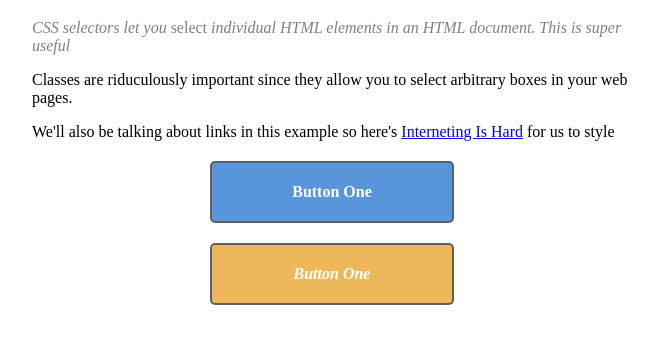
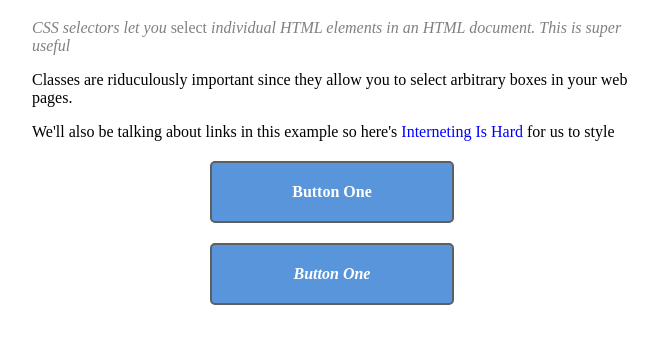
Before and after one commit to nanaowusunyamekye/html-css, a plain HTML site: page interneting-is-hard/css-selectors/selectors.html in a window 1280 px wide. Shown: the part 61-404 px from the top of the page, without its empty margins (308-966 px from the left). Drawn offline with Linux system fonts and the light colour scheme.

Commit message:
Add initial pseudo-classes

```diff
--- a/interneting-is-hard/css-selectors/selectors.html
+++ b/interneting-is-hard/css-selectors/selectors.html
@@ -18,8 +18,8 @@
 
         <p>We'll also be talking about links in this example so here's <a href="https://www.internetingishard.com"> Interneting Is Hard</a> for us to style</p>
 
-        <div class="button">Button One</div>
-        <div class="button call-to-action">Button One</div>
+        <a class="button" href="nowhere.html">Button One</a>
+        <a class="button call-to-action" href="nowhere.html">Button One</a>
 
     </div>
 </body>
--- a/interneting-is-hard/css-selectors/styles.css
+++ b/interneting-is-hard/css-selectors/styles.css
@@ -7,7 +7,11 @@
     font-style: normal;
 }
 
-.button {
+.button:link,
+.button:visited {
+    display: block;
+    text-decoration: none;
+
     color: #fff;
     background-color: #5995da;
     font-weight: bold;
@@ -29,3 +33,29 @@
     font-style: italic;
     background-color: #eeb75a;
 }
+
+a:link {
+    color: blue;
+    text-decoration: none;
+}
+
+a:visited {
+    color: purple;
+}
+
+a:hover {
+    color: aqua;
+    text-decoration: underline;
+}
+
+a:active {
+    color: red;
+}
+
+a:visited:hover {
+    color: orange;
+}
+
+a:visited:active {
+    color: red;
+}
```
